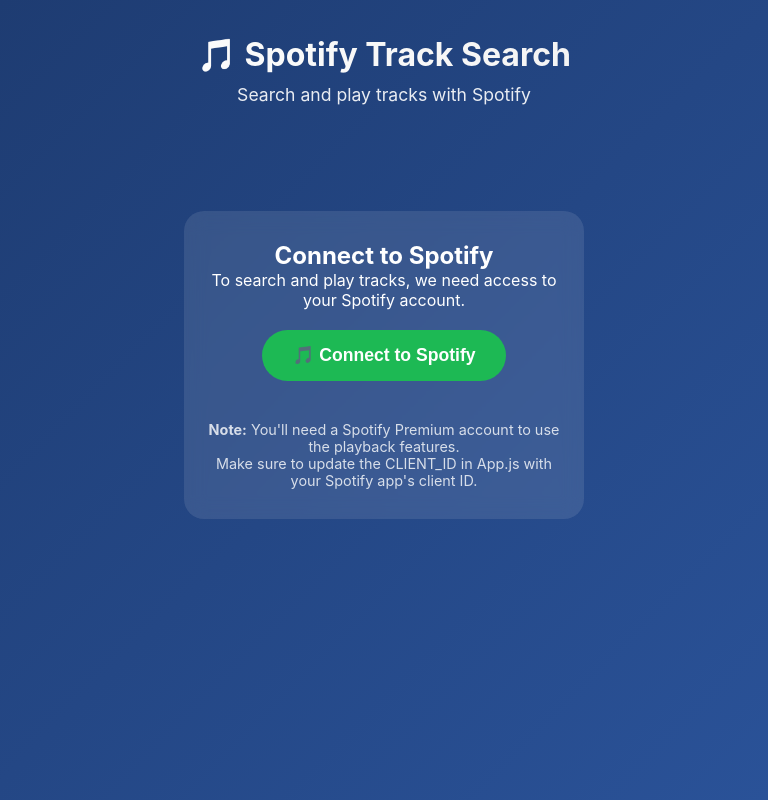
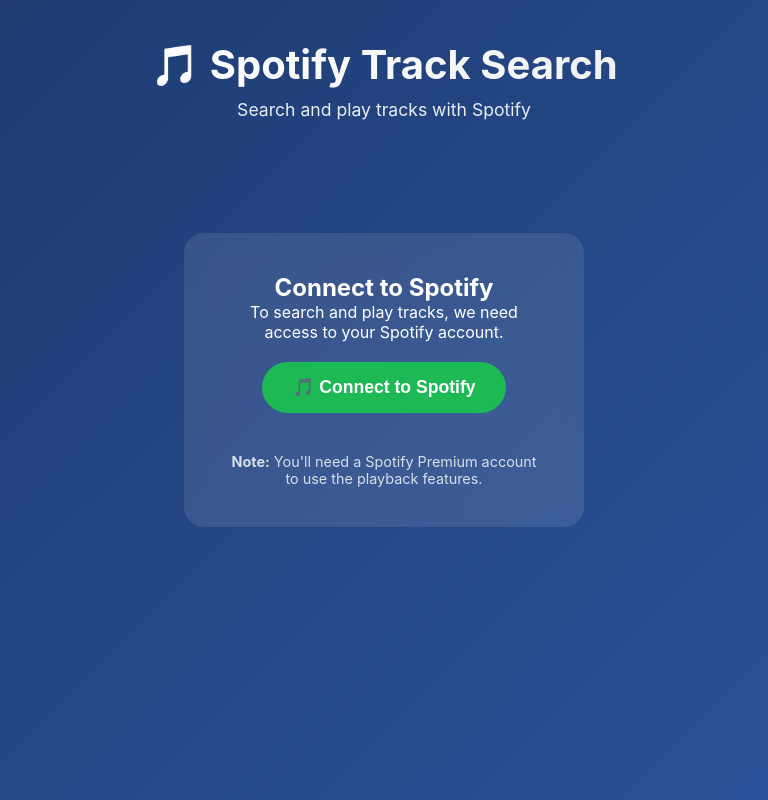
Before and after one commit to 9ae/radio, a React (Create React App) app: page / in a window 768 px wide. Built offline with nearby package versions, Linux system fonts and the light colour scheme; no server answers.

Commit message:
style updates

```diff
--- a/src/App.css
+++ b/src/App.css
@@ -14,6 +14,15 @@
 .App {
   min-height: 100vh;
   padding: 20px;
+  width: 90%;
+  margin: 0 auto;
+}
+
+@media (min-width: 500px) {
+  .App {
+    max-width: 600px;
+    width: 100%;
+  }
 }
 
 .App-header {
@@ -80,7 +89,7 @@
 
 /* App Content */
 .app-content {
-  max-width: 1200px;
+  width: 100%;
   margin: 0 auto;
 }
 
@@ -473,7 +482,8 @@
   color: white;
 }
 
-.control-btn:hover, .play-pause-btn:hover {
+.control-btn:hover,
+.play-pause-btn:hover {
   transform: scale(1.1);
   box-shadow: 0 5px 15px rgba(255, 255, 255, 0.2);
 }
@@ -490,8 +500,9 @@
 }
 
 /* Responsive Design */
-@media (max-width: 768px) {
+@media (max-width: 499px) {
   .App {
+    width: 90%;
     padding: 15px;
   }
 
@@ -544,6 +555,22 @@
   }
 }
 
+@media (min-width: 500px) and (max-width: 768px) {
+  .App {
+    max-width: 600px;
+    padding: 20px;
+  }
+
+  .playlist-container {
+    padding: 25px;
+  }
+
+  .track-list-container {
+    max-height: 55vh;
+    min-height: 400px;
+  }
+}
+
 /* Large screens */
 @media (min-width: 1200px) {
   .track-list-container {
--- a/src/components/SpotifyAuth.js
+++ b/src/components/SpotifyAuth.js
@@ -13,7 +13,6 @@
         </button>
         <div className="auth-note">
           <p><strong>Note:</strong> You'll need a Spotify Premium account to use the playback features.</p>
-          <p>Make sure to update the CLIENT_ID in App.js with your Spotify app's client ID.</p>
         </div>
       </div>
     </div>
```
Also changed, not shown: context/radio-mock.png (added), 1 other file (tests, documents, lock files or other folders).
